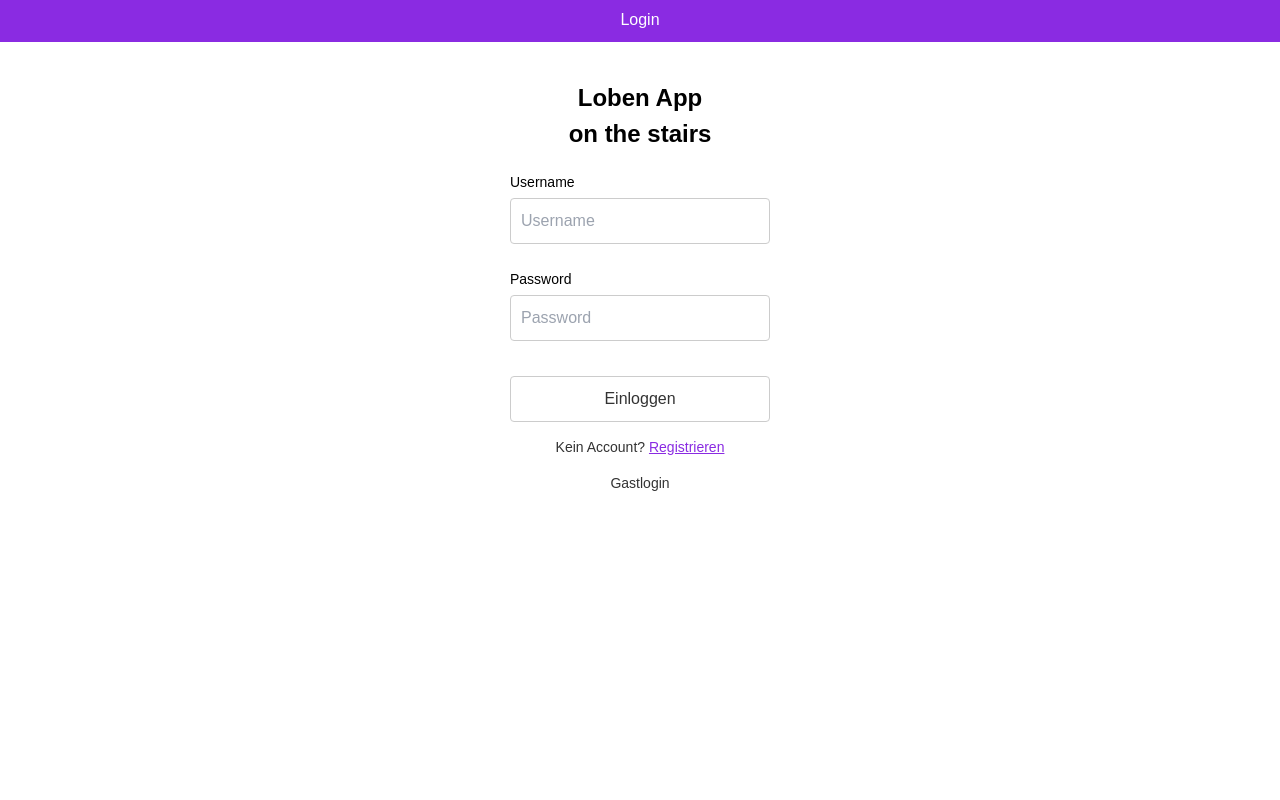
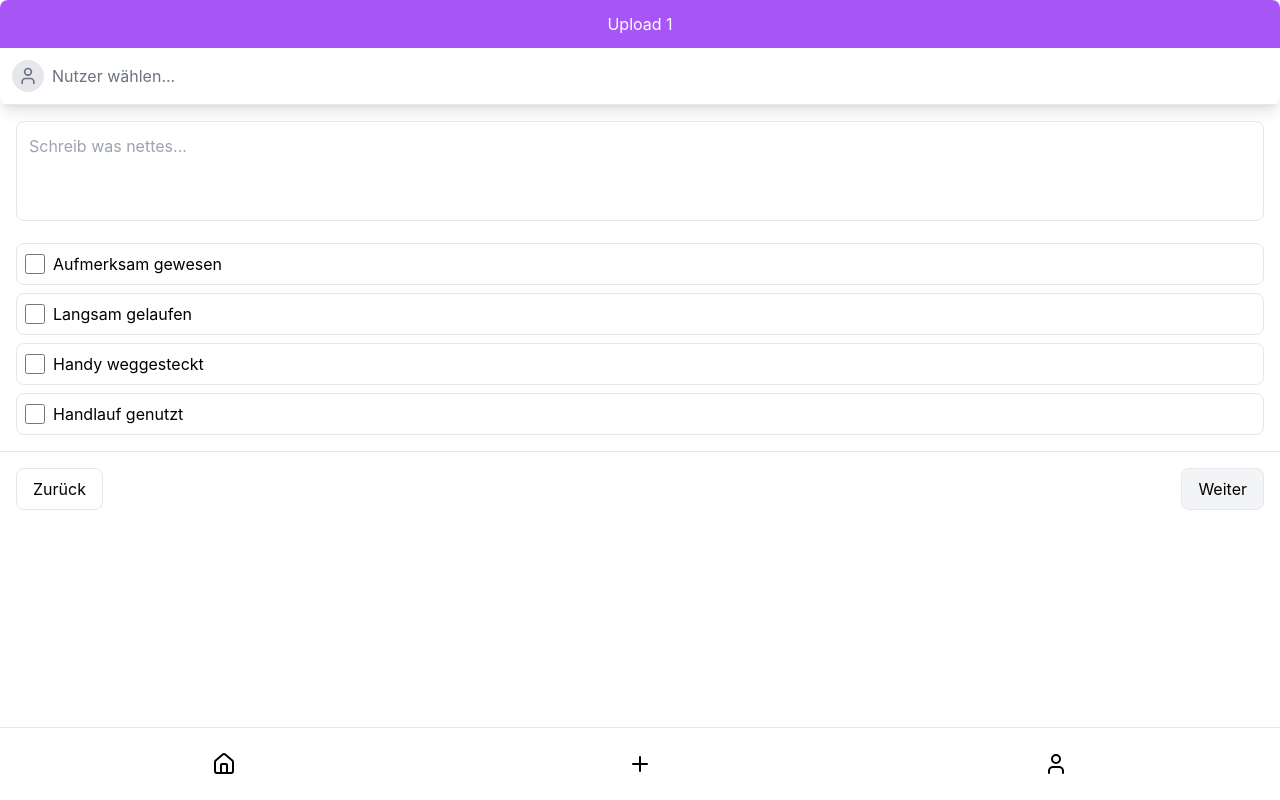
Before and after one commit to flockean/loben-on-stairs, a React (Create React App) app: page /upload in a window 1280 px wide. Built offline with nearby package versions, Linux system fonts and the light colour scheme.

Commit message:
feat: routing / views

```diff
--- a/package.json
+++ b/package.json
@@ -9,6 +9,7 @@
     "lucide-react": "^0.454.0",
     "react": "^18.3.1",
     "react-dom": "^18.3.1",
+    "react-router-dom": "^6.27.0",
     "react-scripts": "5.0.1",
     "web-vitals": "^2.1.4"
   },
--- a/src/App.js
+++ b/src/App.js
@@ -1,9 +1,24 @@
 import './styles/App.css';
-import AuthForm from "./components/login-page";
+import AuthForm from "./components/AuthFormView";
+import {createBrowserRouter, RouterProvider} from "react-router-dom";
+import UploadView from "./components/UploadView";
+import React from "react";
+
+
+const router = createBrowserRouter([
+    {
+        path: "/",
+        element: <AuthForm/>,
+    },
+    {
+        path: "/upload",
+        element: <UploadView/>
+    }
+])
 
 function App() {
   return (
-    <AuthForm />
+      <RouterProvider router={router}/>
   );
 }
 
--- a/src/components/login-page.jsx
+++ b/src/components/AuthFormView.jsx
@@ -1,4 +1,5 @@
-import React, { useState } from 'react';
+import React, {useState} from 'react';
+import {useNavigate} from "react-router-dom";
 
 export default function AuthForm() {
     const [isLogin, setIsLogin] = useState(true);
@@ -7,6 +8,8 @@ export default function AuthForm() {
         password: '',
         confirmPassword: ''
     });
+
+    const navigate = useNavigate();
 
     const handleChange = (e) => {
         const { name, value } = e.target;
@@ -23,6 +26,9 @@ export default function AuthForm() {
             return;
         }
         console.log(isLogin ? 'Login' : 'Registration', 'attempted with:', formData);
+
+        navigate("/upload")
+
     };
 
     const toggleForm = () => {
--- /dev/null
+++ b/src/components/Navbar.jsx
@@ -0,0 +1,24 @@
+import {Home, Plus, User} from "lucide-react";
+import {Link} from "react-router-dom";
+
+export default function Navbar() {
+    return (
+    <nav className="flex w-full bottom-0 fixed justify-around border-t p-4">
+        <Link to="/home">
+            <button className="p-2">
+                <Home className="w-6 h-6" />
+            </button>
+        </Link>
+        <Link to="/upload">
+            <button className="p-2">
+                <Plus className="w-6 h-6" />
+            </button>
+        </Link>
+        <Link to="/profile">
+            <button className="p-2">
+                <User className="w-6 h-6" />
+            </button>
+        </Link>
+    </nav>
+    )
+}
--- a/src/components/upload.jsx
+++ b/src/components/UploadView.jsx
@@ -1,7 +1,8 @@
 'use client'
 
-import { useState } from 'react'
-import { Home, Plus, User, Upload as UploadIcon } from "lucide-react"
+import {useState} from 'react'
+import {Upload as UploadIcon, User} from "lucide-react"
+import Navbar from "./Navbar";
 
 // Mock user data
 const MOCK_USERS = [
@@ -56,9 +57,9 @@ export default function UploadView() {
     }
 
     return (
-        <div className="w-full max-w-md mx-auto bg-white shadow-lg rounded-lg overflow-hidden">
+        <div>
             {/* Header */}
-            <div className="border-b">
+            <div className="w-full mx-auto bg-white shadow-lg rounded-lg overflow-hidden">
                 <div className="bg-purple-500 text-white p-3 text-center">
                     Upload {step}
                 </div>
@@ -205,19 +206,7 @@ export default function UploadView() {
                     {step < 4 ? 'Weiter' : 'Post'}
                 </button>
             </div>
-
-            {/* Bottom Navigation */}
-            <div className="flex justify-around border-t p-4">
-                <button className="p-2">
-                    <Home className="w-6 h-6" />
-                </button>
-                <button className="p-2">
-                    <Plus className="w-6 h-6" />
-                </button>
-                <button className="p-2">
-                    <User className="w-6 h-6" />
-                </button>
-            </div>
+        <Navbar/>
         </div>
     )
 }
--- a/src/index.js
+++ b/src/index.js
@@ -5,9 +5,10 @@ import App from './App';
 import reportWebVitals from './reportWebVitals';
 
 const root = ReactDOM.createRoot(document.getElementById('root'));
+
 root.render(
   <React.StrictMode>
-    <App />
+          <App />
   </React.StrictMode>
 );
 
```
Also changed, not shown: 1 other file (tests, documents, lock files or other folders).
